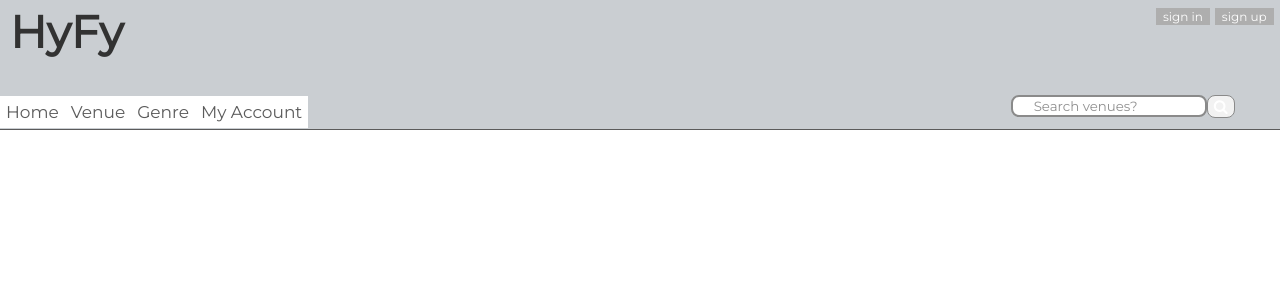
After one commit to 2425291m/hyfy_project, a Django app: template templates/Hyfy/base.html in a window 1280 px wide. The commit adds this page. Shown: the top 300 px of the page. Run offline with Django 3.2, Linux system fonts and the light colour scheme; the template is opened without the code that fills it, so the values that code supplies are empty.

Commit message:
updated base template for header

```diff
--- /dev/null
+++ b/static/CSS/Header.css
@@ -0,0 +1,129 @@
+* {
+    margin: 0;
+    box-sizing: border-box;
+    font-family: 'Montserrat', sans-serif;
+
+}
+
+
+.header {
+    height: 130px;
+    background-color: #bdc3c7;
+    opacity: .8;
+    min-width: 500px;
+    position: relative;
+
+}
+
+.HyfyLogo{
+    position: absolute;
+    float: left;
+
+    margin-left: 10px;
+    margin-top: 5px;
+    font-size: 140%;
+}
+
+
+
+.search-bar {
+    width: 20%;
+    height: relative;
+    position:absolute;
+    bottom:10%;
+    right:1%;
+
+
+}
+
+.searchText {
+  float: left;
+  border: 2px solid #6d6d6d;
+  padding-left: 8%;
+  border-radius: 8px;
+}
+
+.searchButton {
+  float: right;
+  position: absolute;
+  border: 1px solid #6d6d6d;
+  text-align: center;
+  color: #ffffff;
+  border-radius: 8px;
+  cursor: pointer;
+  font-size: 15px;
+}
+
+.searchText:focus{
+  color: #000000;
+}
+
+
+
+
+.navBar {
+    width: 100%;
+    float: left;
+    display: block;
+    overflow: hidden;
+    position: absolute;
+    bottom:0;
+    border-bottom: 1px solid #333;
+}
+
+.navBar a.active {
+    background-color: #4caf50
+}
+
+.navBar a:hover {
+  background-color: #ddd;
+  color: black;
+
+}
+
+.navBar a {
+    float: left;
+    color: #333;
+    text-align: left;
+    padding: 6px;
+    text-decoration: none;
+    margin-bottom: 1px;
+    font-size: 17px;
+    background-color: white;
+}
+
+
+.btn-singupin {
+    margin: 0.5%;
+    float: right;
+
+}
+
+
+.signinButton, .signupButton {
+  background-color: #9a9a9a;
+  font-size: 12px;
+  border: none;
+  color: white;
+  padding: 1px 7px;
+  text-align: center;
+  text-decoration: none;
+  display: inline-block;
+  cursor: pointer;
+}
+.signin{
+    float: left;
+    padding-right: 5px;
+}
+
+.signup{
+    float: right;
+}
+
+.pageTitle {
+    position: absolute;
+    font-size: 20px;
+    padding-left: 11%;
+    padding-top: 4%;
+
+}
--- a/static/CSS/HomePage.css
+++ b/static/CSS/HomePage.css
@@ -5,6 +5,7 @@
 }
 
 html{
+    /*  Need to add images dependent on button clicked at introduction - default is Glasgow */
     background: url(/static/images/Glasgow_image.jpg) no-repeat top center fixed;
     background-size: cover;
 }
--- /dev/null
+++ b/templates/Hyfy/base.html
@@ -0,0 +1,51 @@
+<!DOCTYPE html>
+<html>
+
+    <head lang="en">
+        <title>Base</title>
+
+
+    <link rel="stylesheet" type="text/css" href="/static/CSS/Header.css">
+    <link href="https://fonts.googleapis.com/css?family=Major+Mono+Display|Montserrat|Roboto" rel="stylesheet">
+    <link href="https://unpkg.com/ionicons@4.5.5/dist/css/ionicons.min.css" rel="stylesheet">
+    <link rel="stylesheet" href="https://cdnjs.cloudflare.com/ajax/libs/font-awesome/4.7.0/css/font-awesome.min.css">
+
+    </head>
+    <meta name="viewport" content="width=device-width, initial-scale=1.0">
+
+        <div class="header">
+            <div class="HyfyLogo"><h1>HyFy</h1>
+
+            </div>
+            <h2 class="pageTitle"></h2>
+
+            <div class="btn-singupin">
+                 <div class="signin">
+                     <a href="#" class="signinButton">sign in</a>
+                 </div>
+
+                 <div class="signup">
+                     <a href="#" class="signupButton">sign up</a>
+                 </div>
+            </div>
+
+
+
+
+
+            <div class=navBar>
+                <a href='#' class="btn-Home">Home</a>
+                <a href='#' class="btn-Venue">Venue</a>
+                <a href='#' class="btn-Genre">Genre</a>
+                <a href='#' class="btn-Myaccount">My Account</a>
+            </div>
+
+             <div class="search-bar">
+                <input type="text" class="searchText" placeholder="Search venues?">
+                <button type="submit" class="searchButton"><i class="fa fa-search"></i>
+                </button>
+            </div>
+        </div>
+    <body>
+    </body>
+</html>
```
Also changed, not shown: static/CSS/AboutUsContactUs.css (+7 -12 lines), templates/Hyfy/AboutUs.html (renamed from templates/AboutUs.html), templates/Hyfy/ContactUs.html (renamed from templates/ContactUs.html), templates/Hyfy/HomePage.html (renamed from templates/HomePage.html).
